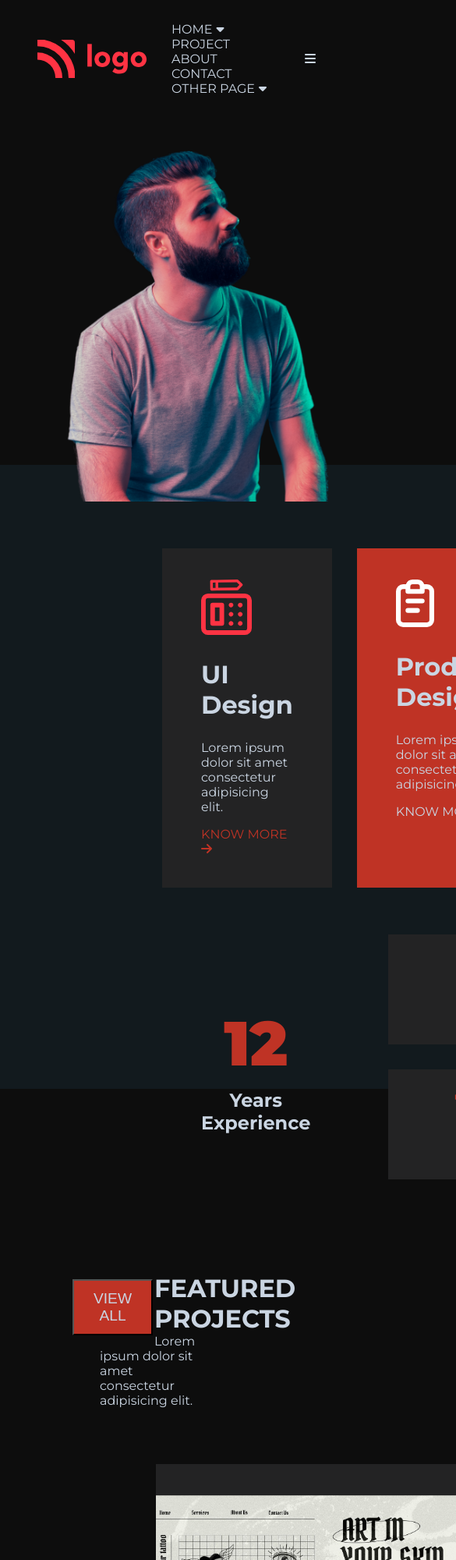
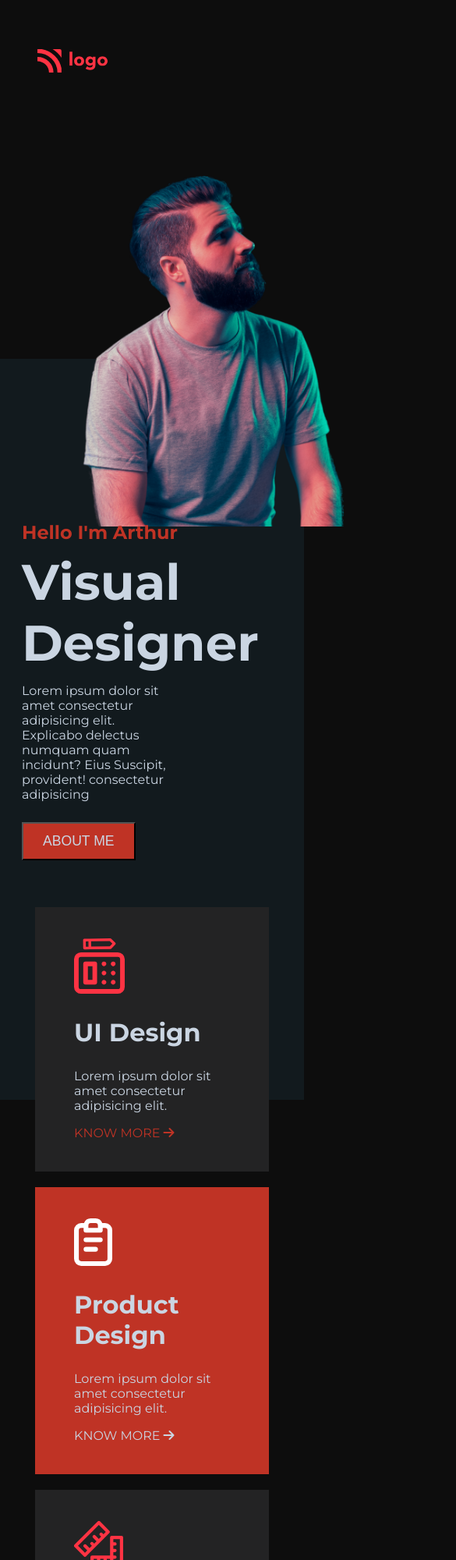
Before and after one commit to AslamHariz/portfolio-page, a plain HTML site: page index.html in a window 390 px wide. Shown: the top 2000 px of the page at 78% size, 585 px wide, since content can reach past the window. Drawn offline with Linux system fonts and the light colour scheme.

Commit message:
Updated style.css

```diff
--- a/style.css
+++ b/style.css
@@ -26,6 +26,23 @@ header nav {
   padding: 20px 40px;
 }
 
+/* nav {
+  display: flex;
+  align-items: center;
+  justify-content: space-between;
+  padding: 20px;
+}
+
+nav .branding img {
+  width: 100px;
+} */
+
+nav div.nav-links {
+  display: flex;
+  gap: 1em;
+  align-items: center;
+}
+
 .nav-links span {
   margin-right: 2em;
   position: relative;
@@ -36,16 +53,21 @@ nav span>i {
   bottom: 5px;
 }
 
-.nav-links span {
+nav div.nav-links span {
   cursor: pointer;
 }
 
-.nav-links span:hover {
+nav div.nav-links span:hover {
   color: var(--red);
+  cursor: pointer;
 }
 
 i.fa-solid.fa-sort-down {
     margin-left: 5px;
+}
+
+#nav-menu-btn {
+  display: none;
 }
 
 header .intro {
@@ -65,7 +87,7 @@ header .intro h1 {
 
 header .intro p {
   margin-top: -30px;
-  width: 55%;
+  width: 60%;
 }
 
 header .intro img {
@@ -161,11 +183,7 @@ header .intro button {
 
 .projects h1 {
   margin-bottom: 0px;
-  margin-left: 70px;
-}
-
-.projects span{
-    margin-left: 70px;
+  /* margin-left: 70px; */
 }
 
 .project-cards span{
@@ -275,3 +293,139 @@ footer .footer>img {
   margin-right: 20px;
   cursor: pointer;
 }
+
+@media screen and (max-width: 920px) {
+
+   nav{
+    min-height: 100px;
+  }
+
+   .intro img {
+    display: absolute;
+    margin-top: -400px;
+  }
+
+  .content{
+    margin-left: -580px;
+    margin-top: 500px;
+  }
+
+  nav img {
+    width: 90px;
+  }
+
+  nav div.nav-links {
+    display: none;
+  }
+
+   nav {
+    padding: 20px;
+  }
+
+  .intro {
+    padding: 0 20px;
+  }
+
+  .intro h1 {
+    font-size: 3rem;
+    margin-top: 0px;
+  }
+
+   .intro p {
+    margin-top: -10px;
+    width: 100%;
+  }
+
+   .intro button {
+    margin-top: 10px;
+    font-size: 1rem;
+    padding: 8px 20px;
+  }
+
+  .hero .bg-effect {
+    left: 0;
+    top: 460px;
+    height: 950px;
+    width: 100%;
+  }
+
+  .skills {
+    margin: 60px 10px;
+    gap: 2em;
+    display: block;
+  }
+
+  .skill-box {
+    display: block;
+    max-width: 200px;
+    margin: auto;
+    margin-bottom: 20px;
+  }
+
+  .experience {
+    display: flex;
+    align-items: center;
+    text-align: center;
+    margin-left: 10px;
+  }
+
+  .experience-cards {
+    margin-left: 20px;
+    gap: 1em;
+  }
+
+  .experience-cards .card {
+    padding: 10px 25px;
+  }
+
+  .projects {
+    margin: 80px 20px;
+    position: relative;
+  }
+
+  .projects h1 {
+    font-size: 1.4rem;
+  }
+
+  .projects button {
+    font-size: 1rem;
+    position: static;
+    display: block;
+    margin-top: 15px;
+    padding: 6px 12px;
+  }
+
+  .project-cards {
+    margin: 0 -30px;
+    padding: 0;
+    display: grid;
+    grid-template-columns: 1fr;
+  }
+
+  .contact {
+    padding: 20px 30px;
+    margin: 30px 0px;
+    /* margin: 80px 20px; */
+    position: relative;
+  }
+
+  .contact .text h1 {
+    font-size: 1.4rem;
+  }
+
+  .contact .text {
+    width: 80%;
+  }
+
+  .contact button {
+    padding: 8px 15px;
+    margin-right: 5px;
+    font-size: 1rem;
+  }
+
+  .contact .right{
+    position: absolute;
+    margin-top: 180px;
+  }
+
+}
```
